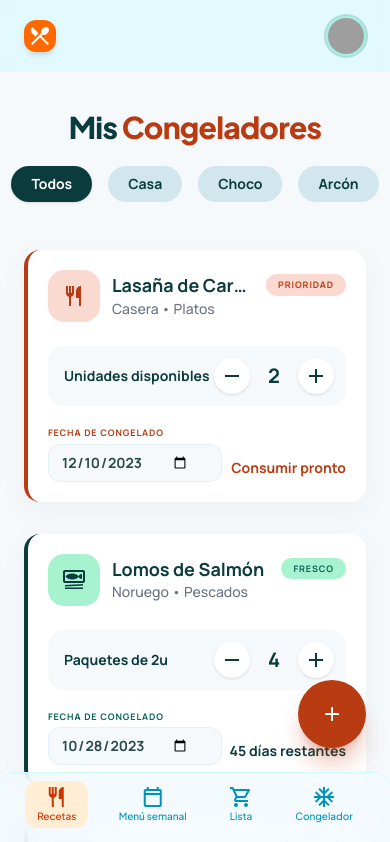
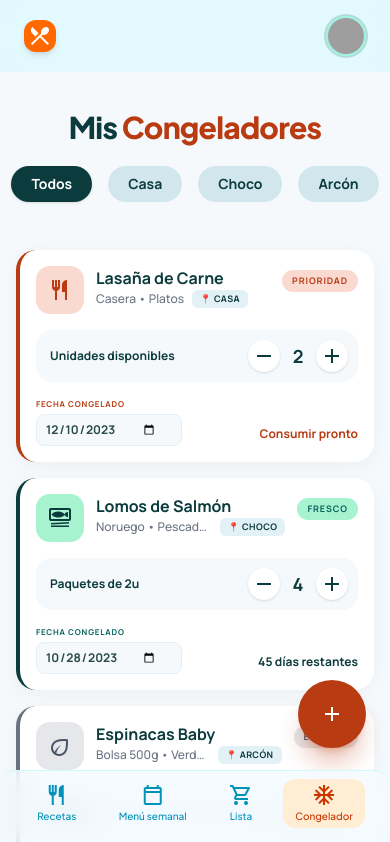
Before and after one commit to ramiropue/Menu-semanal, a Next.js app in the folder mi_menu_semanal/: page /congelador in a window 390 px wide. Shown: the top 842 px of the page. Built offline with nearby package versions, Linux system fonts and the light colour scheme; grey boxes are pictures that could not be loaded.

Commit message:
responsiveV3

```diff
--- a/mi_menu_semanal/app/congelador/page.tsx
+++ b/mi_menu_semanal/app/congelador/page.tsx
@@ -85,7 +85,7 @@ export default function CongeladorPage() {
     <div className="bg-[#F6F9FC] min-h-screen pb-32 md:pb-12 font-plus-jakarta text-[#2A4B4C]">
       <Header />
 
-      <main className="px-6 pt-10 md:pt-12 max-w-3xl mx-auto relative z-10">
+      <main className="px-4 md:px-6 pt-10 md:pt-12 max-w-7xl mx-auto relative z-10">
         <h1 className="text-3xl md:text-[42px] lg:text-5xl font-black text-[#0B3B3C] font-headline tracking-tight leading-none mb-6 md:mb-10 text-center">
           Mis <span className="text-[#B93B11]">Congeladores</span>
         </h1>
@@ -108,55 +108,62 @@ export default function CongeladorPage() {
         </div>
 
         {/* Tarjetas de Inventario */}
-        <div className="space-y-8">
+        <div className="grid grid-cols-1 md:grid-cols-2 lg:grid-cols-3 gap-4 md:gap-6">
           {filteredItems.length === 0 ? (
-            <div className="text-center py-10">
+            <div className="text-center py-10 col-span-full">
               <p className="text-gray-500 font-medium">No hay productos en este congelador.</p>
             </div>
           ) : null}
 
           {filteredItems.map(item => (
-             <div key={item.id} className={`bg-white rounded-2xl md:rounded-[32px] p-5 md:p-8 shadow-[0_8px_30px_rgb(0,0,0,0.04)] border-l-4 md:border-l-8 ${item.borderColor}`}>
+             <div key={item.id} className={`bg-white rounded-[20px] md:rounded-[24px] p-4 md:p-5 shadow-[0_4px_20px_rgb(0,0,0,0.04)] border-l-4 md:border-l-[6px] ${item.borderColor} flex flex-col`}>
 
-               <div className="flex justify-between items-start mb-6 md:mb-8 gap-3 md:gap-4">
-                 <div className={`w-[52px] h-[52px] md:w-[64px] md:h-[64px] rounded-[16px] md:rounded-[20px] ${item.iconBg} flex items-center justify-center shrink-0`}>
-                   <span className={`material-symbols-outlined text-[26px] md:text-[32px] ${item.iconColor}`}>{item.icon}</span>
+               <div className="flex justify-between items-start mb-4 md:mb-5 gap-3">
+                 <div className={`w-[48px] h-[48px] md:w-[56px] md:h-[56px] rounded-[14px] md:rounded-[16px] ${item.iconBg} flex items-center justify-center shrink-0`}>
+                   <span className={`material-symbols-outlined text-[24px] md:text-[28px] ${item.iconColor}`}>{item.icon}</span>
                  </div>
-                 <div className="flex-1 min-w-0 pt-1">
-                   <h2 className="text-lg md:text-[22px] font-black text-[#0B3B3C] leading-tight truncate">{item.title}</h2>
-                   <p className="text-gray-500 text-sm md:text-[16px] font-medium mt-0.5 md:mt-1">{item.subtitle}</p>
+                 <div className="flex-1 min-w-0 pt-0.5">
+                   <h2 className="text-base md:text-lg font-black text-[#0B3B3C] leading-tight truncate">{item.title}</h2>
+                   <div className="flex items-center gap-2 mt-0.5">
+                     <p className="text-gray-500 text-xs md:text-sm font-medium truncate">{item.subtitle}</p>
+                     <span className="bg-[#E2F1F6] text-[#0B3B3C] px-2 py-0.5 rounded-md text-[9px] md:text-[10px] font-bold uppercase tracking-wider shrink-0">
+                       📍 {item.location}
+                     </span>
                    </div>
-                 <div className={`${item.statusBg} ${item.statusColor} px-3 py-1 md:px-4 md:py-1.5 rounded-full text-[9px] md:text-[11px] font-black tracking-widest uppercase shrink-0 mt-1`}>
+                 </div>
+                 <div className={`${item.statusBg} ${item.statusColor} px-2.5 py-1 md:px-3 md:py-1 rounded-full text-[9px] md:text-[10px] font-black tracking-widest uppercase shrink-0 mt-1`}>
                    {item.status}
                  </div>
                </div>
 
-               <div className="bg-[#F6F9FC] rounded-2xl md:rounded-[24px] p-3 md:p-4 flex justify-between items-center mb-5 md:mb-6">
-                 <span className="text-[#0B3B3C] font-bold text-sm md:text-[17px] pl-1 md:pl-2">{item.unitLabel}</span>
-                 <div className="flex items-center gap-3 md:gap-5">
-                   <button onClick={() => updateCount(item.id, -1)} className="w-9 h-9 md:w-11 md:h-11 bg-white rounded-full flex items-center justify-center shadow-sm text-[#0B3B3C] hover:bg-gray-50 active:scale-95 transition-all">
-                     <span className="material-symbols-outlined font-black text-[20px] md:text-[24px]">remove</span>
+               <div className="flex-1 flex flex-col justify-end">
+                 <div className="bg-[#F6F9FC] rounded-2xl p-2.5 flex justify-between items-center mb-4">
+                   <span className="text-[#0B3B3C] font-bold text-xs md:text-sm pl-1">{item.unitLabel}</span>
+                   <div className="flex items-center gap-2 md:gap-3">
+                     <button onClick={() => updateCount(item.id, -1)} className="w-8 h-8 md:w-9 md:h-9 bg-white rounded-full flex items-center justify-center shadow-sm text-[#0B3B3C] hover:bg-gray-50 active:scale-95 transition-all">
+                       <span className="material-symbols-outlined font-black text-[18px] md:text-[20px]">remove</span>
                      </button>
-                   <span className="text-[20px] md:text-[24px] font-black text-[#0B3B3C] w-6 md:w-8 text-center">{item.count}</span>
-                   <button onClick={() => updateCount(item.id, 1)} className="w-9 h-9 md:w-11 md:h-11 bg-white rounded-full flex items-center justify-center shadow-sm text-[#0B3B3C] hover:bg-gray-50 active:scale-95 transition-all">
-                     <span className="material-symbols-outlined font-black text-[20px] md:text-[24px]">add</span>
+                     <span className="text-lg md:text-[20px] font-black text-[#0B3B3C] w-5 md:w-6 text-center">{item.count}</span>
+                     <button onClick={() => updateCount(item.id, 1)} className="w-8 h-8 md:w-9 md:h-9 bg-white rounded-full flex items-center justify-center shadow-sm text-[#0B3B3C] hover:bg-gray-50 active:scale-95 transition-all">
+                       <span className="material-symbols-outlined font-black text-[18px] md:text-[20px]">add</span>
                      </button>
                    </div>
                  </div>
 
                  <div className="flex justify-between items-end">
                    <div>
-                   <p className={`text-[9px] md:text-[11px] font-black uppercase tracking-widest mb-1 md:mb-2 ${item.statusColor}`}>FECHA DE CONGELADO</p>
+                     <p className={`text-[8px] md:text-[9px] font-black uppercase tracking-widest mb-1 md:mb-1.5 ${item.statusColor}`}>FECHA CONGELADO</p>
                      <div className="relative">
                        <input
                          type="date"
                          value={item.date}
                          onChange={(e) => updateDate(item.id, e.target.value)}
-                       className="bg-[#F6F9FC] border border-[#E2F1F6] rounded-xl py-2 md:py-2.5 pl-3 md:pl-4 pr-8 md:pr-10 text-[#2A4B4C] text-sm md:text-[15px] font-bold outline-none focus:ring-2 focus:ring-[#0B3B3C]/20 transition-all cursor-pointer"
+                         className="bg-[#F6F9FC] border border-[#E2F1F6] rounded-lg py-1.5 md:py-2 pl-2 md:pl-3 pr-6 text-[#2A4B4C] text-xs md:text-sm font-bold outline-none focus:ring-2 focus:ring-[#0B3B3C]/20 transition-all cursor-pointer h-8 md:h-9"
                        />
                      </div>
                    </div>
-                 <span className={`${item.warningColor} text-sm md:text-[15px] font-bold mb-1 md:mb-2`}>{item.warning}</span>
+                   <span className={`${item.warningColor} text-xs md:text-sm font-bold mb-1 md:mb-1.5 truncate ml-2`}>{item.warning}</span>
+                 </div>
                </div>
             </div>
           ))}
--- a/mi_menu_semanal/components/ui/BottomNav.tsx
+++ b/mi_menu_semanal/components/ui/BottomNav.tsx
@@ -1,39 +1,50 @@
+"use client";
+
+import Link from "next/link";
+import { usePathname } from "next/navigation";
+
 export function BottomNav() {
+  const pathname = usePathname();
+
+  const navItems = [
+    { href: "/", icon: "restaurant", label: "Recetas", fill: true },
+    { href: "/planear", icon: "calendar_today", label: "Menú semanal" },
+    { href: "/lista", icon: "shopping_cart", label: "Lista" }, // Placeholder for now
+    { href: "/congelador", icon: "ac_unit", label: "Congelador" },
+  ];
+
   return (
     <nav className="fixed bottom-0 w-full z-50 flex justify-around items-center px-4 pb-4 pt-2 bg-[#f3faff]/80 dark:bg-slate-950/80 backdrop-blur-md border-t border-cyan-100 dark:border-slate-800 shadow-lg rounded-t-2xl md:hidden">
-      <a
-        className="flex flex-col items-center justify-center text-cyan-600 dark:text-cyan-500 px-3 py-1 hover:text-orange-500 transition-all active:scale-90 duration-200 bg-orange-100 dark:bg-orange-900/30 text-orange-700 dark:text-orange-300 rounded-xl"
-        href="#"
-      >
-        <span
-          className="material-symbols-outlined"
-          style={{ fontVariationSettings: '"FILL" 1' }}
-        >
-          restaurant
-        </span>
-        <span className="font-headline font-medium text-[0.625rem]">Recetas</span>
-      </a>
-      <a
-        className="flex flex-col items-center justify-center text-cyan-600 dark:text-cyan-500 px-3 py-1 hover:text-orange-500 transition-all active:scale-90 duration-200"
-        href="/planear"
-      >
-        <span className="material-symbols-outlined">calendar_today</span>
-        <span className="font-headline font-medium text-[0.625rem]">Menú semanal</span>
-      </a>
-      <a
-        className="flex flex-col items-center justify-center text-cyan-600 dark:text-cyan-500 px-3 py-1 hover:text-orange-500 transition-all active:scale-90 duration-200"
-        href="#"
-      >
-        <span className="material-symbols-outlined">shopping_cart</span>
-        <span className="font-headline font-medium text-[0.625rem]">Lista</span>
-      </a>
-      <a
-        className="flex flex-col items-center justify-center px-3 py-1 hover:text-orange-500 transition-all active:scale-90 duration-200 text-cyan-600 dark:text-cyan-500"
-        href="/congelador"
-      >
-        <span className="material-symbols-outlined">ac_unit</span>
-        <span className="font-headline font-medium text-[0.625rem]">Congelador</span>
-      </a>
+      {navItems.map((item) => {
+        // Determinamos si está activa:
+        // 1. Coincidencia exacta
+        // 2. O si es la home ("/") y estamos en "/recetas/..."
+        const isActive =
+          pathname === item.href ||
+          (item.href === "/" && pathname?.startsWith("/recetas"));
+
+        return (
+          <Link
+            key={item.label}
+            href={item.href}
+            className={`flex flex-col items-center justify-center px-3 py-1 transition-all active:scale-90 duration-200 rounded-xl ${
+              isActive
+                ? "bg-orange-100 dark:bg-orange-900/30 text-orange-700 dark:text-orange-300"
+                : "text-cyan-600 dark:text-cyan-500 hover:text-orange-500"
+            }`}
+          >
+            <span
+              className="material-symbols-outlined"
+              style={(item.fill || isActive) ? { fontVariationSettings: '"FILL" 1' } : {}}
+            >
+              {item.icon}
+            </span>
+            <span className="font-headline font-medium text-[0.625rem] mt-0.5">
+              {item.label}
+            </span>
+          </Link>
+        );
+      })}
     </nav>
   );
 }
--- a/mi_menu_semanal/components/ui/Header.tsx
+++ b/mi_menu_semanal/components/ui/Header.tsx
@@ -1,45 +1,53 @@
+"use client";
+
+import Link from "next/link";
+import { usePathname } from "next/navigation";
+
 export function Header() {
+  const pathname = usePathname();
+
+  const navItems = [
+    { href: "/", label: "Recetas" },
+    { href: "/planear", label: "Menú semanal" },
+    { href: "/lista", label: "Lista de la compra" }, // Placeholder
+    { href: "/congelador", label: "Congelador" },
+  ];
+
   return (
     <header className="bg-cyan-50/80 dark:bg-slate-900/80 backdrop-blur-md docked full-width top-0 sticky z-50 flex items-center justify-between px-6 py-4 w-full tonal-shift bg-cyan-100/50 dark:bg-cyan-900/20">
       <div className="flex-1 flex items-center">
-        <a href="/" className="flex items-center gap-2 hover:opacity-80 transition-opacity">
+        <Link href="/" className="flex items-center gap-2 hover:opacity-80 transition-opacity">
           <div className="w-8 h-8 rounded-xl bg-orange-500 flex items-center justify-center text-white shadow-md">
             <span className="material-symbols-outlined text-lg">restaurant_menu</span>
           </div>
           <span className="font-headline font-black text-xl text-cyan-900 dark:text-cyan-100 tracking-tight hidden sm:block">MiMenú</span>
-        </a>
+        </Link>
       </div>
 
       <nav className="hidden md:flex gap-12 justify-center items-center">
-        <a
-          className="px-5 py-2.5 rounded-full bg-orange-100 dark:bg-orange-900/40 text-orange-700 dark:text-orange-300 font-bold font-plus-jakarta text-base tracking-tight shadow-sm hover:shadow-md hover:-translate-y-0.5 transition-all duration-300"
-          href="#"
-        >
-          Recetas
-        </a>
-        <a
-          className="px-5 py-2.5 rounded-full text-cyan-800 dark:text-cyan-200 font-bold font-plus-jakarta text-base tracking-tight hover:bg-white/80 dark:hover:bg-slate-800/80 hover:text-orange-600 dark:hover:text-orange-400 hover:shadow-md hover:-translate-y-0.5 transition-all duration-300"
-          href="/planear"
-        >
-          Menú semanal
-        </a>
-        <a
-          className="px-5 py-2.5 rounded-full text-cyan-800 dark:text-cyan-200 font-bold font-plus-jakarta text-base tracking-tight hover:bg-white/80 dark:hover:bg-slate-800/80 hover:text-orange-600 dark:hover:text-orange-400 hover:shadow-md hover:-translate-y-0.5 transition-all duration-300"
-          href="#"
-        >
-          Lista de la compra
-        </a>
-        <a
-          className="px-5 py-2.5 rounded-full text-cyan-800 dark:text-cyan-200 font-bold font-plus-jakarta text-base tracking-tight hover:bg-white/80 dark:hover:bg-slate-800/80 hover:text-orange-600 dark:hover:text-orange-400 hover:shadow-md hover:-translate-y-0.5 transition-all duration-300"
-          href="/congelador"
-        >
-          Congelador
-        </a>
+        {navItems.map((item) => {
+          const isActive =
+            pathname === item.href ||
+            (item.href === "/" && pathname?.startsWith("/recetas"));
+
+          return (
+            <Link
+              key={item.label}
+              href={item.href}
+              className={`px-5 py-2.5 rounded-full font-bold font-plus-jakarta text-base tracking-tight transition-all duration-300 ${
+                isActive
+                  ? "bg-orange-100 dark:bg-orange-900/40 text-orange-700 dark:text-orange-300 shadow-sm hover:shadow-md hover:-translate-y-0.5"
+                  : "text-cyan-800 dark:text-cyan-200 hover:bg-white/80 dark:hover:bg-slate-800/80 hover:text-orange-600 dark:hover:text-orange-400 hover:shadow-md hover:-translate-y-0.5"
+              }`}
+            >
+              {item.label}
+            </Link>
+          );
+        })}
       </nav>
 
       <div className="flex-1 flex justify-end">
         <div className="w-10 h-10 rounded-full bg-surface-container-highest flex items-center justify-center overflow-hidden border-2 border-primary-fixed ring-2 ring-primary-container/20">
-          {/* eslint-disable-next-line @next/next/no-img-element */}
           <img
             alt="Perfil de Chef"
             className="w-full h-full object-cover"
```
Also changed, not shown: mi_menu_semanal/components/recipes/CategoryScroll.tsx (+8 -8 lines), mi_menu_semanal/components/ui/SearchBar.tsx (+8 -8 lines). Lines whose indentation alone changed are shown as unchanged.
